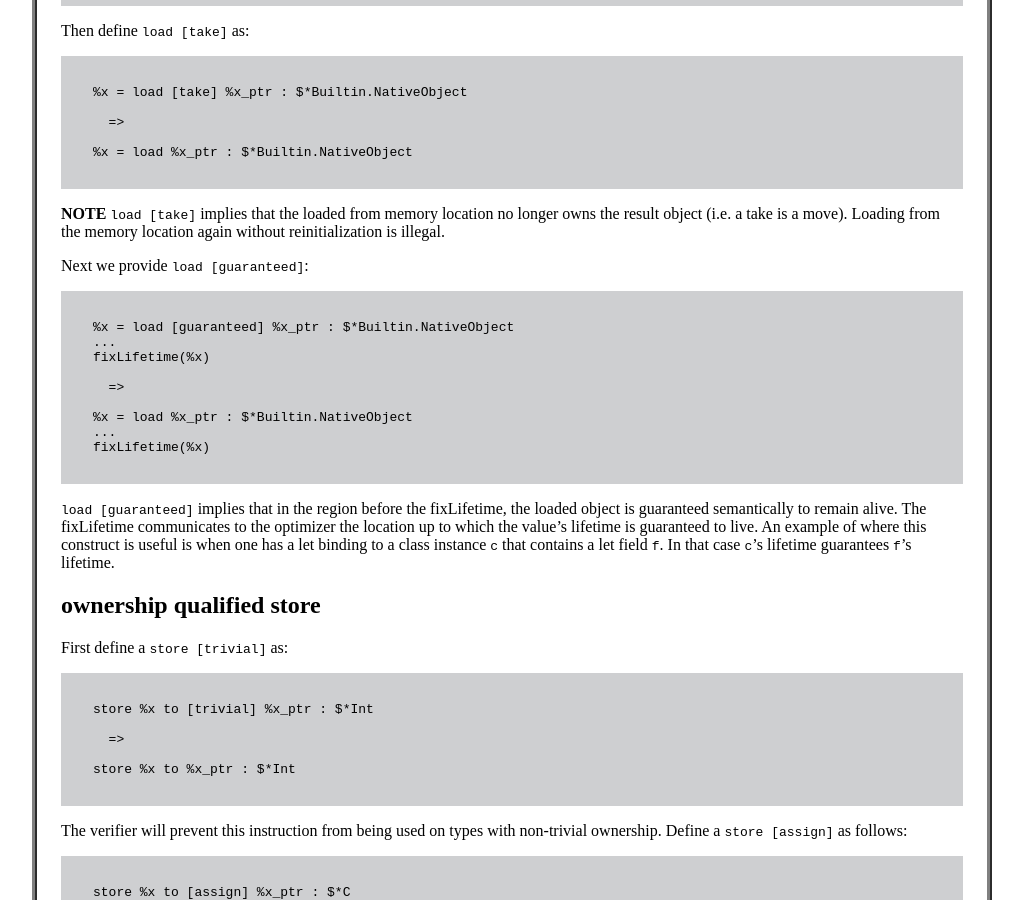
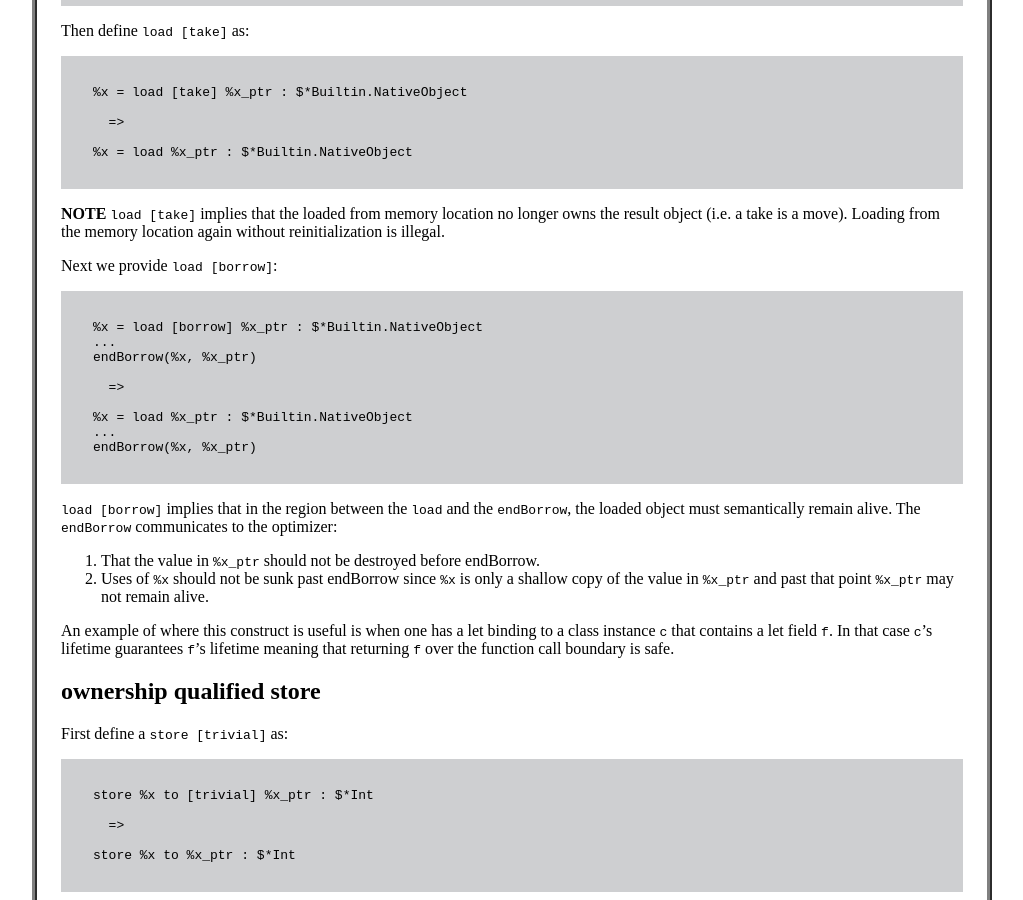
Before and after one commit to gottesmm/gottesmm.github.io, a Jekyll site: the page built from proposals/high-level-arc-memory-operations.md, in a window 1280 px wide and 900 px high, scrolled down 1262 px. Shown: the whole window, without its empty margins (128-1151 px from the left). Built offline with Jekyll 4.4.1, drawn with Linux system fonts in a browser that asks for light colours; some of the changed text lies outside the part shown.

Commit message:
Change load [guaranteed] => load [borrow].

```diff
--- a/proposals/high-level-arc-memory-operations.md
+++ b/proposals/high-level-arc-memory-operations.md
@@ -24,9 +24,9 @@ categories: proposals
         - [Function Signature Optimization](#function-signature-optimization)
 - [Appendix](#appendix)
     - [Partial Initialization of Loadable References in SIL](#partial-initialization-of-loadable-references-in-sil)
-    - [Case Study: Partial Initialization and load [[copy]]](#case-study-partial-initialization-and-load-copy)
+    - [Case Study: Partial Initialization and load [copy]](#case-study-partial-initialization-and-load-copy)
         - [The Problem](#the-problem)
-        - [Defining load [[copy]]](#defining-load-copy)
+        - [Defining load [copy]](#defining-load-copy)
 
 <!-- markdown-toc end -->
 
@@ -35,7 +35,7 @@ categories: proposals
 This document proposes:
 
 1. adding the following ownership qualifiers to `load`: `[take]`, `[copy]`,
-   `[guaranteed]`, `[trivial]`.
+   `[borrow]`, `[trivial]`.
 2. adding the following ownership qualifiers to `store`: `[init]`, `[assign]`,
    `[trivial]`.
 3. requiring all `load` and `store` operations to have ownership qualifiers.
@@ -86,24 +86,31 @@ Then define `load [take]` as:
 owns the result object (i.e. a take is a move). Loading from the memory location
 again without reinitialization is illegal.
 
-Next we provide `load [guaranteed]`:
+Next we provide `load [borrow]`:
 
-    %x = load [guaranteed] %x_ptr : $*Builtin.NativeObject
+    %x = load [borrow] %x_ptr : $*Builtin.NativeObject
     ...
-    fixLifetime(%x)
+    endBorrow(%x, %x_ptr)
 
       =>
 
     %x = load %x_ptr : $*Builtin.NativeObject
     ...
-    fixLifetime(%x)
+    endBorrow(%x, %x_ptr)
 
-`load [guaranteed]` implies that in the region before the fixLifetime,
-the loaded object is guaranteed semantically to remain alive. The fixLifetime
-communicates to the optimizer the location up to which the value's lifetime is
-guaranteed to live. An example of where this construct is useful is when one has
-a let binding to a class instance `c` that contains a let field `f`. In that
-case `c`'s lifetime guarantees `f`'s lifetime.
+`load [borrow]` implies that in the region between the `load` and the
+`endBorrow`, the loaded object must semantically remain alive. The `endBorrow`
+communicates to the optimizer:
+
+1. That the value in `%x_ptr` should not be destroyed before endBorrow.
+2. Uses of `%x` should not be sunk past endBorrow since `%x` is only a shallow
+   copy of the value in `%x_ptr` and past that point `%x_ptr` may not remain
+   alive.
+
+An example of where this construct is useful is when one has a let binding to a
+class instance `c` that contains a let field `f`. In that case `c`'s lifetime
+guarantees `f`'s lifetime meaning that returning `f` over the function call
+boundary is safe.
 
 ## ownership qualified store
 
@@ -167,7 +174,7 @@ We begin by adding initial infrastructure for our development. This means:
    The bots will run once a day until the feature is close to completion. Then a
    polling model will be followed.
 
-Now that change isolation is guaranteed, we develop building blocks for the
+Now that change isolation is borrow, we develop building blocks for the
 optimization:
 
 1. Two enums will be defined: `LoadInstOwnershipQualifier`,
@@ -175,7 +182,7 @@ optimization:
    follows:
 
        enum class LoadOwnershipQualifier {
-         Unqualified, Take, Copy, Guaranteed, Trivial
+         Unqualified, Take, Copy, Borrow, Trivial
        };
        enum class StoreOwnershipQualifier {
          Unqualified, Init, Assign, Trivial
@@ -297,14 +304,14 @@ retains, releases, it must be able to recognize ownership qualified `load`,
 ### Function Signature Optimization
 
 Semantic ARC affects function signature optimization in the context of the owned
-to guaranteed optimization. Specifically:
+to borrow optimization. Specifically:
 
 1. A `store [assign]` must be recognized as a release of the old value that is
    being overridden. In such a case, we can move the `release` of the old value
    into the caller and change the `store [assign]` into a `store [init]`.
 2. A `load [copy]` must be recognized as a retain in the callee. Then function
    signature optimization will transform the `load [copy]` into a `load
-   [guaranteed]`. This would require the addition of a new `@guaranteed` return
+   [borrow]`. This would require the addition of a new `@borrow` return
    value convention.
 
 # Appendix
```
